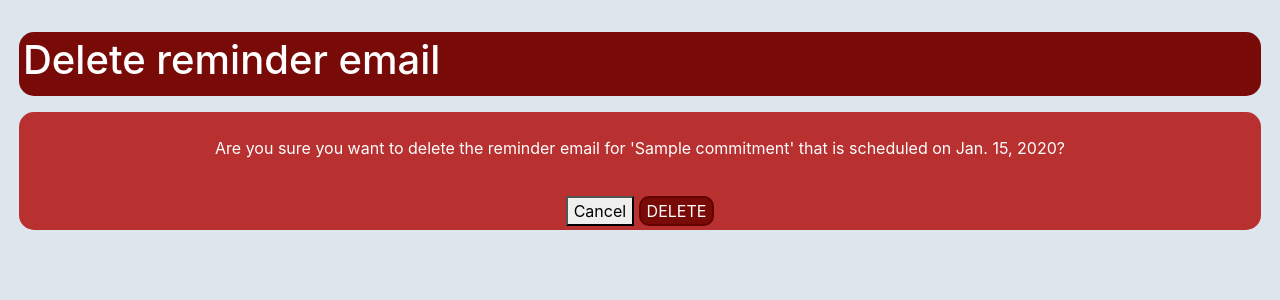
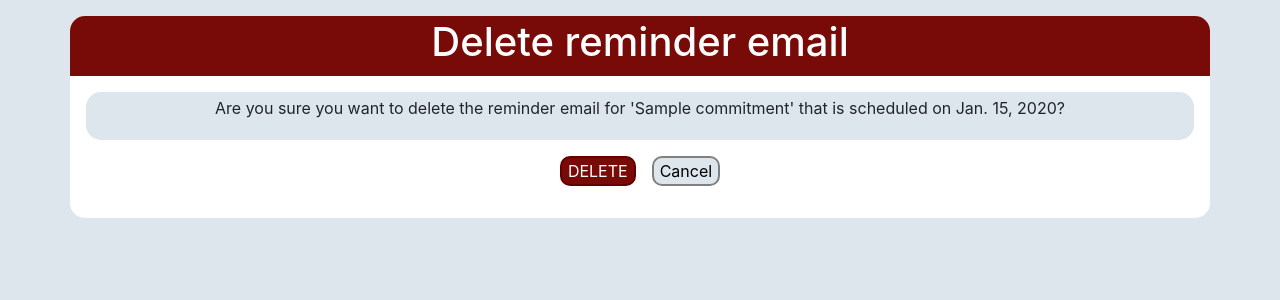
Before and after one commit to lee-blake/Commitment-to-Change-App, a Django app: page /app/commitment/1/reminders/1/delete/ in a window 1280 px wide. Shown: the part 102-402 px from the top of the page. Run offline with Django 4.2, Linux system fonts and the light colour scheme; a user stored in the database is signed in; tables that the repository leaves empty hold one stand-in row (values such as "Sample post"); some libraries are stand-ins or nearby versions.

Commit message:
Clean up reminder email delete page

```diff
--- a/Commitment_to_Change_App/commitments/templates/commitments/CommitmentReminderEmail/delete_reminder_email.html
+++ b/Commitment_to_Change_App/commitments/templates/commitments/CommitmentReminderEmail/delete_reminder_email.html
@@ -1,26 +1,32 @@
 {% extends "commitments/common/base.html" %}
-
-{% block title %} Delete reminder email {% endblock title %}
-
+{% block title %}
+  Delete reminder email
+{% endblock title %}
 {% block page_content %}
-<div class="container-fluid">
-    <div class="container-fluid p-1 my-3 commitment-title round-corners primary-accent">
+  <div class="container-xl px-0 round-corners foreground">
+    <div class="primary-header-container">
       <h1>Delete reminder email</h1>
     </div>
-    <div class="container-fluid p-1 my-3 round-corners secondary-accent text-center">
-        <div class="container-fluid p-1 my-3 round-corners secondary-accent text-center">
-            <p>Are you sure you want to delete the reminder email for '{{ commitment.title }}'
-            that is scheduled on {{ reminder_email.date }}?</p>
+    <div class="container-fluid px-3 py-3">
+      <div class="p-1 round-corners background text-center">
+        <p>
+          Are you sure you want to delete the reminder email for '{{ commitment.title }}'
+          that is scheduled on {{ reminder_email.date }}?
+        </p>
       </div>
       {# Render the error notes for the implicit form so that bad requests made #}
       {# during development will be easier to debug. Errors cannot occur during #}
       {# normal use of this form.#}
       {{ form.non_field_errors }}
       {{ form.delete.errors }}
+      <div class="d-flex justify-content-center p-2">
+        <div class="p-2">{% include "commitments/CommitmentReminderEmail/reminder_email_delete_button.html" %}</div>
+        <div class="p-2">
           <a href="{% url "view CommitmentReminderEmails" commitment_id=commitment.id %}">
-            <button>Cancel</button>
+            <button class="view-button">Cancel</button>
           </a>
-        {% include "commitments/CommitmentReminderEmail/reminder_email_delete_button.html" %}
+        </div>
+      </div>
     </div>
   </div>
 {% endblock page_content %}
--- a/Commitment_to_Change_App/commitments/templates/commitments/CommitmentReminderEmail/view_reminder_emails.html
+++ b/Commitment_to_Change_App/commitments/templates/commitments/CommitmentReminderEmail/view_reminder_emails.html
@@ -24,7 +24,7 @@
               <td>{{ reminder_email.date }}</td>
               <td>
                 <a href="{% url "delete CommitmentReminderEmail" commitment_id=commitment.id reminder_email_id=reminder_email.id %}">
-                  <button class="standard-button">Delete</button>
+                  <button class="standard-button"><i class="bi bi-trash"></i> Delete</button>
                 </a>
               </td>
             </tr>
```
Lines whose indentation alone changed are shown as unchanged.
